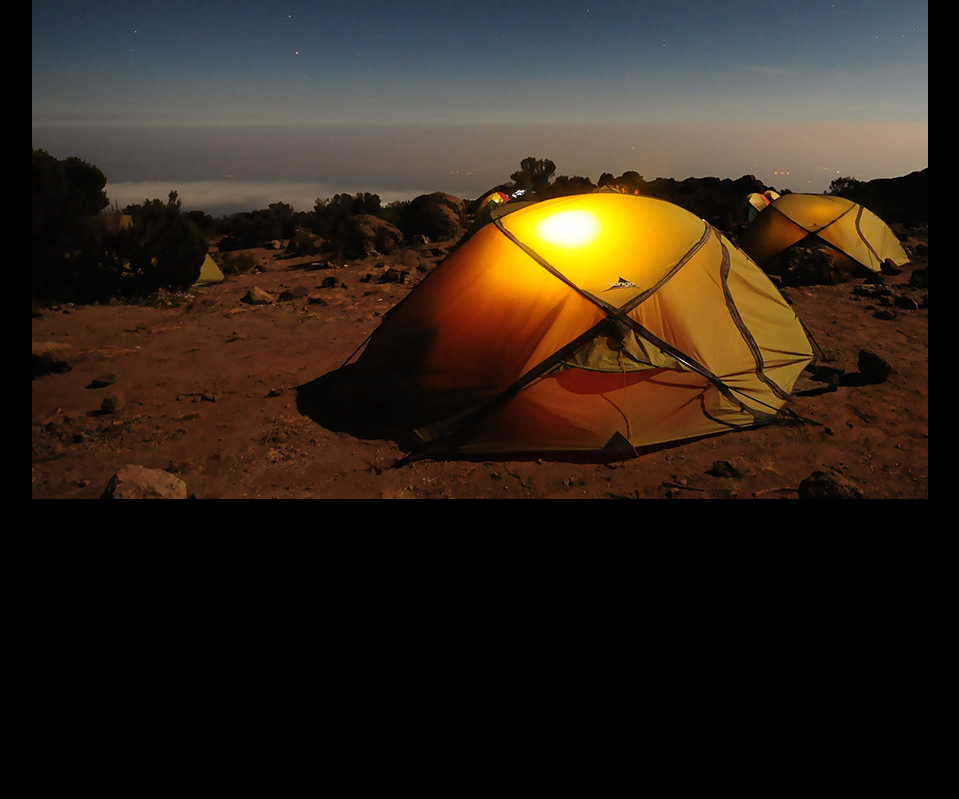
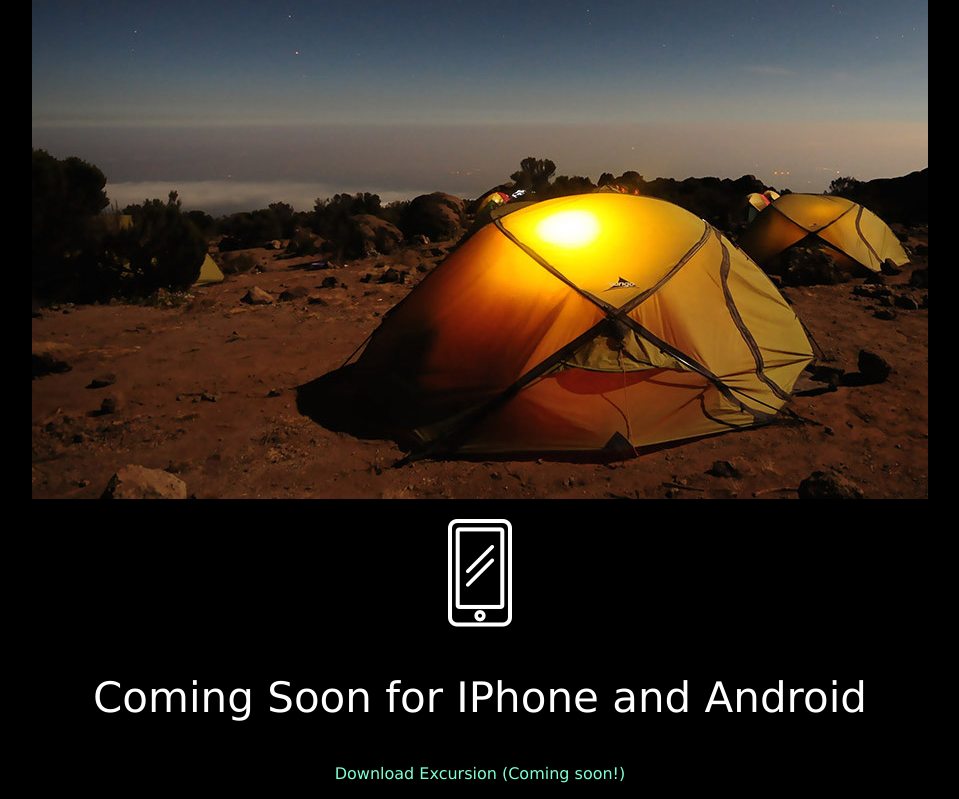
Before and after one commit to shivp06/excursion, a plain HTML site: page index.html in a window 1280 px wide. Shown: the part 520-1319 px from the top of the page, without its empty margins (160-1119 px from the left). Before the commit the page ends 1039 px from the top, so only its background shows below. Drawn offline with Linux system fonts and the light colour scheme.

Commit message:
Added the end of the main content

```diff
--- a/index.html
+++ b/index.html
@@ -25,5 +25,12 @@
                 <img src="./resources/images/camp.jpg" alt="Image of a camping tent">
             </p>
         </div>
+        <div class="endMain">
+            <p class="phoneImgContainer">
+                <img src="./resources/images/phone.png" alt="Image of a phone">
+            </p>
+            <p class="mainTitle">Coming Soon for IPhone and Android</p>
+            <p class="downloadLink">Download Excursion (Coming soon!)</p>
+        </div>
     </body>
 </html>
--- a/resources/css/style.css
+++ b/resources/css/style.css
@@ -24,10 +24,6 @@
 /* Middle Section (first download link & phone video) End */
 
 /* Main Content Start */
-.mainContent {
-
-}
-
 .mainTitle {
     font-weight: 300;
     font-size: 42px;
@@ -39,3 +35,7 @@
     color: grey;
 }
 /* Main Content End */
+
+/* End Main Section Start */
+
+/* End Main Section End */
```
